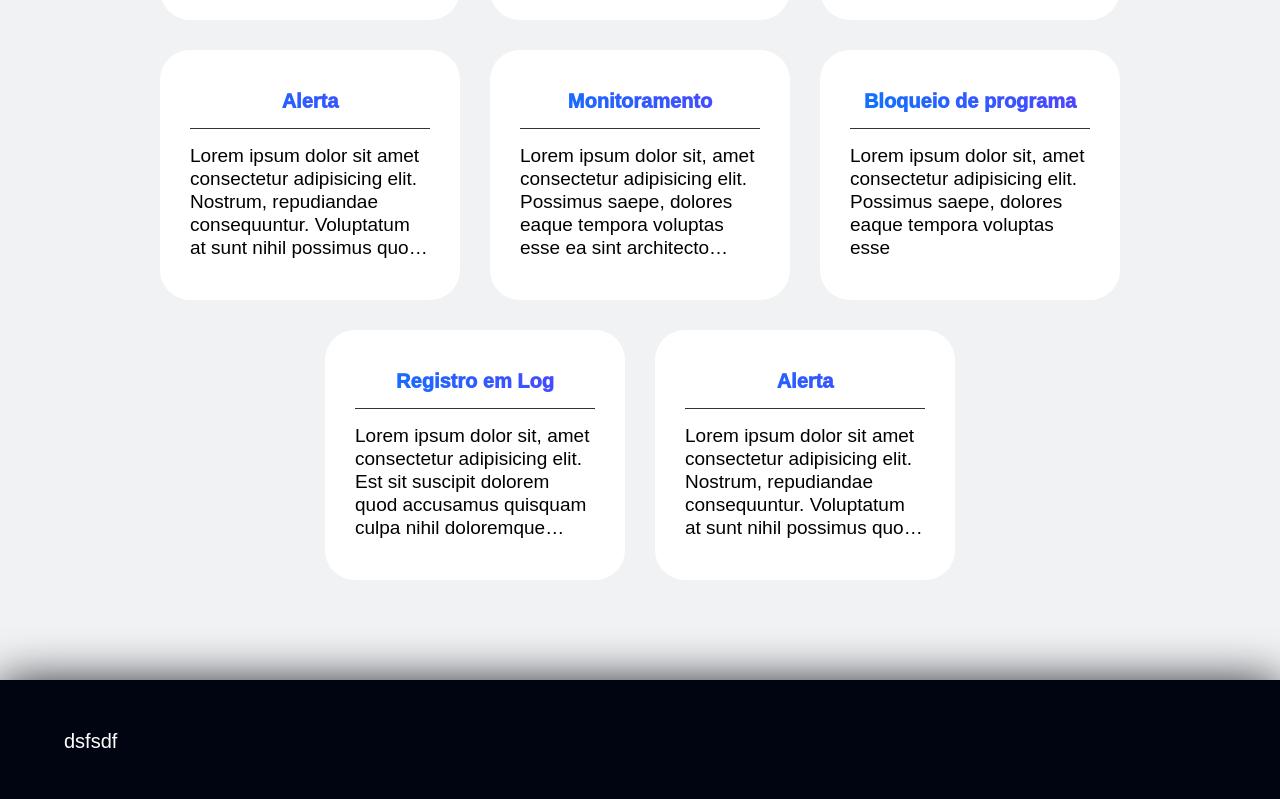
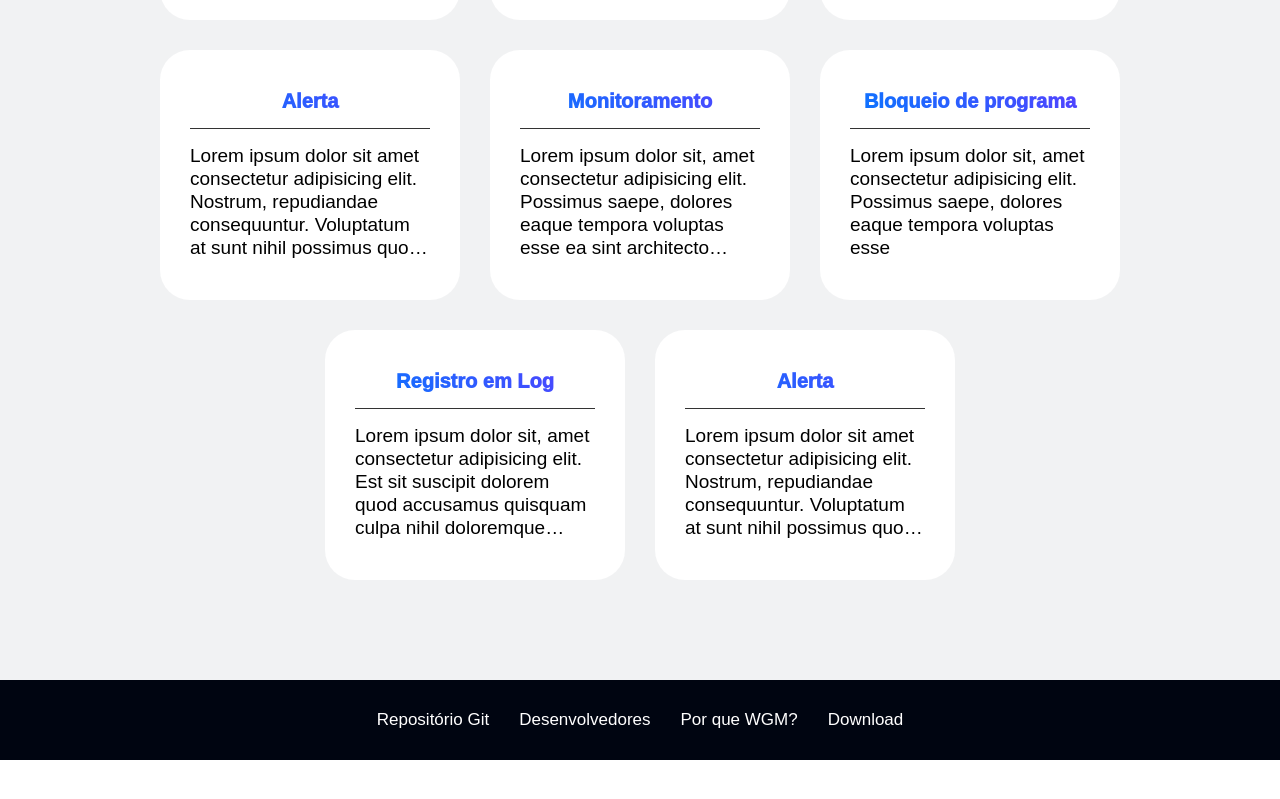
Before and after one commit to Windows-Guardian-Monitor/WGM-P, a React (Vite) app: page / in a window 1280 px wide. Shown: the part 1767-2566 px from the top of the page. After the commit the page ends 2527 px from the top, so only its background shows below. Built offline with nearby package versions, Linux system fonts and the light colour scheme; a web font is replaced by a local one.

Commit message:
start footer

```diff
--- a/src/components/Footer/index.jsx
+++ b/src/components/Footer/index.jsx
@@ -1,9 +1,26 @@
-import { ConteinerFooter } from "./style";
+import {Link} from "react-router-dom";
+import {ConteinerFooter, ContentFooter} from "./style";
+
 
 export default function Footer() {
 	return (
 		<ConteinerFooter>
-			<div>dsfsdf</div>
+			<ContentFooter>
+				<a
+					target="_blank"
+					href="https://github.com/orgs/Windows-Guardian-Monitor/repositories"
+				>
+					Repositório Git
+				</a>
+				<a
+					target="_blank"
+					href="https://github.com/orgs/Windows-Guardian-Monitor/people"
+				>
+					Desenvolvedores
+				</a>
+				<Link to="/Download">Por que WGM?</Link>
+				<Link to="/Download">Download</Link>
+			</ContentFooter>
 		</ConteinerFooter>
 	);
 }
--- a/src/components/Footer/style.js
+++ b/src/components/Footer/style.js
@@ -5,11 +5,54 @@ export const ConteinerFooter = styled.footer`
     background: #000511;
     margin-top: 50px;
 
+    display: flex;
+    justify-content: center;
+    align-items: center;
+
     & * {
         color: #fff;
     }
 
-    padding: 50px 5%;
+    padding: 30px 5%;
+`
 
-    box-shadow: 0 5px 50px #000511;
+export const ContentFooter = styled.div`
+    width: 60%;
+
+    display: flex;
+    justify-content: center;
+    gap: 30px;
+
+    flex-wrap: wrap;
+
+    & a {
+        font-size: 17px;
+        font-weight: 300;
+        position: relative;
+    }
+
+    & a:hover {
+        color: #3385FF;
+    }
+    & a::after {
+        content: "";
+        position: absolute;
+        top: 100%;
+        left: 50%;
+
+        transform: translate(-50%, -50%);
+
+        width: 0%;
+        height: 1px;
+        background: #3385FF;
+
+        transition: width 0.2s;
+    }
+    & a:hover::after {
+        width: 100%;
+    }
+
+    & img {
+        height: 20px;
+    }
 `
```
